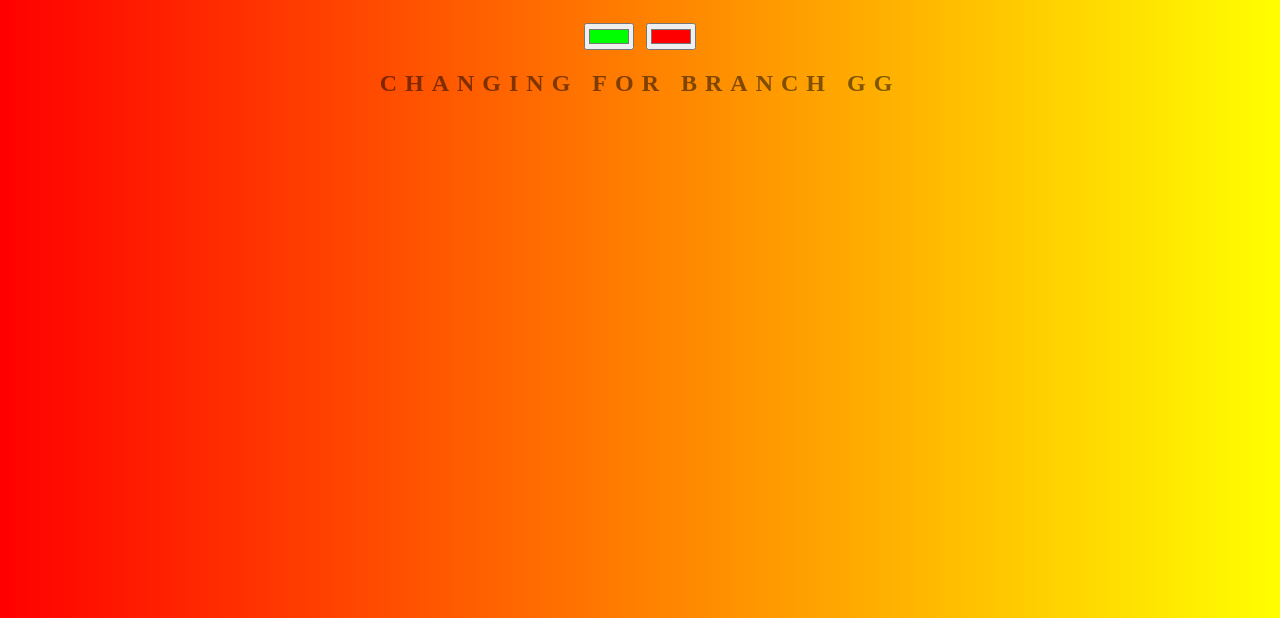
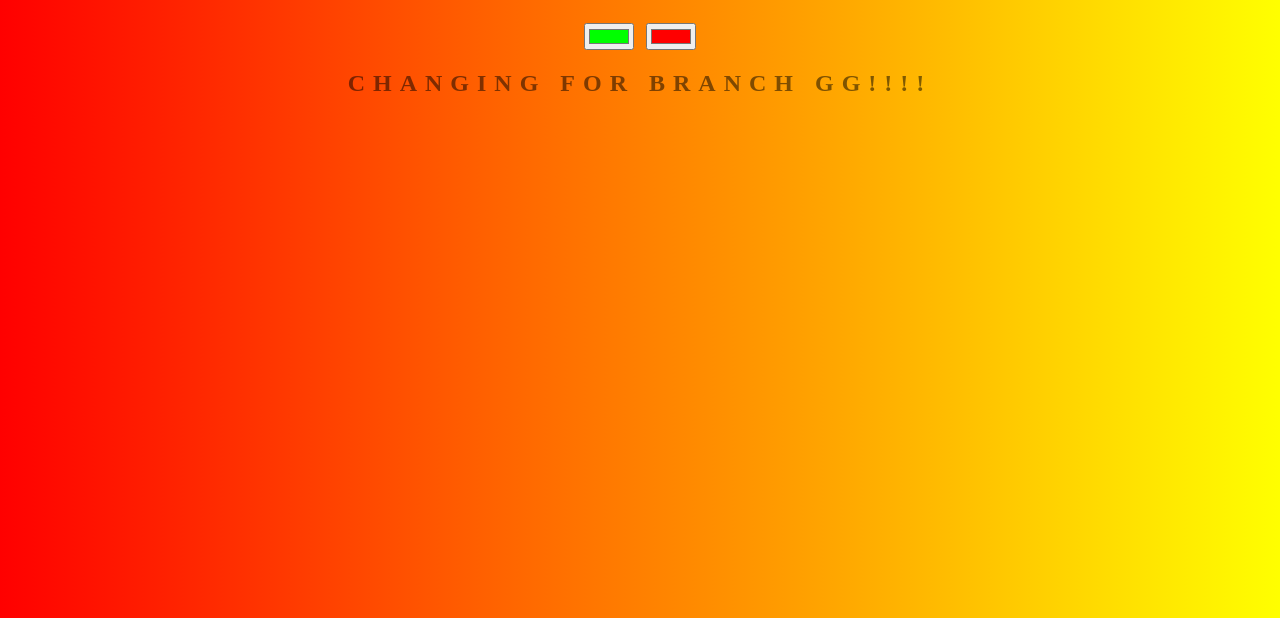
Before and after one commit to OtekeDmk/background-generator, a plain HTML site: page index.html in a window 1280 px wide. Shown: the part 182-800 px from the top of the page. Drawn offline with Linux system fonts and the light colour scheme.

Commit message:
I did it

```diff
--- a/index.html
+++ b/index.html
@@ -8,7 +8,7 @@
 	<h1>Background Generator</h1>
 	<input class="color1" type="color" name="color1" value="#00ff00">
 	<input class="color2" type="color" name="color2" value="#ff0000">
-	<h2>Changing for branch gg</h2>
+	<h2>Changing for branch gg!!!!</h2>
 	<h3></h3>
 	<script type="text/javascript" src="script.js"></script>
 </body>
```
